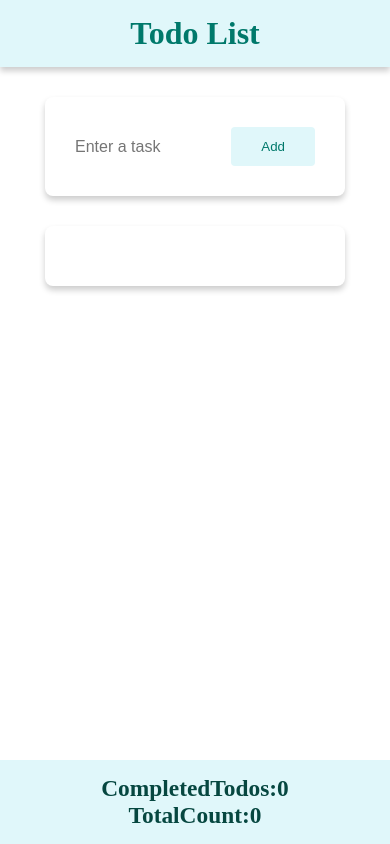
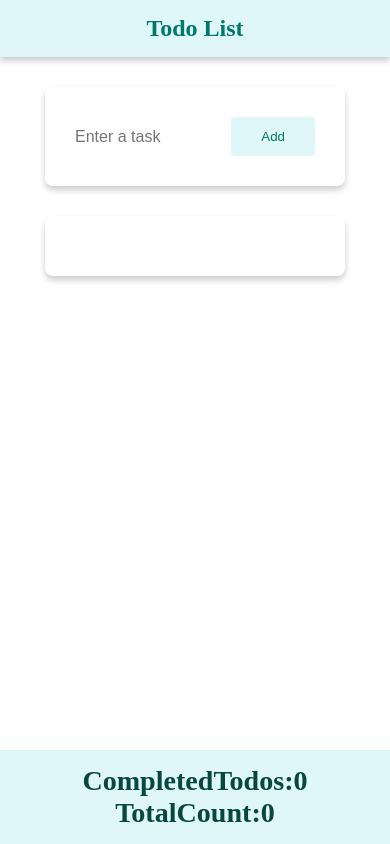
Before and after one commit to suruthiperumal12/React-TodoApp, a React (Vite) app: page / in a window 390 px wide. Built offline with nearby package versions, Linux system fonts and the light colour scheme.

Commit message:
modified files

```diff
--- a/src/components/footer.module.css
+++ b/src/components/footer.module.css
@@ -28,7 +28,7 @@
         flex-wrap: wrap;
         align-items: center;
         justify-content: center;
-        font-size: 20px;
+        font-size: 1em;
 
     }
 }
--- a/src/components/header.module.css
+++ b/src/components/header.module.css
@@ -16,5 +16,6 @@
     .header {
         width: 100%;
         padding: 15px;
+        font-size: 1.5em;
     }
 }
--- a/src/components/todoitem.module.css
+++ b/src/components/todoitem.module.css
@@ -45,6 +45,7 @@
 
     .item {
         font-weight: 100px;
+        font-size: 0.9em;
         margin: 10px;
         padding: 20px;
     }
```
